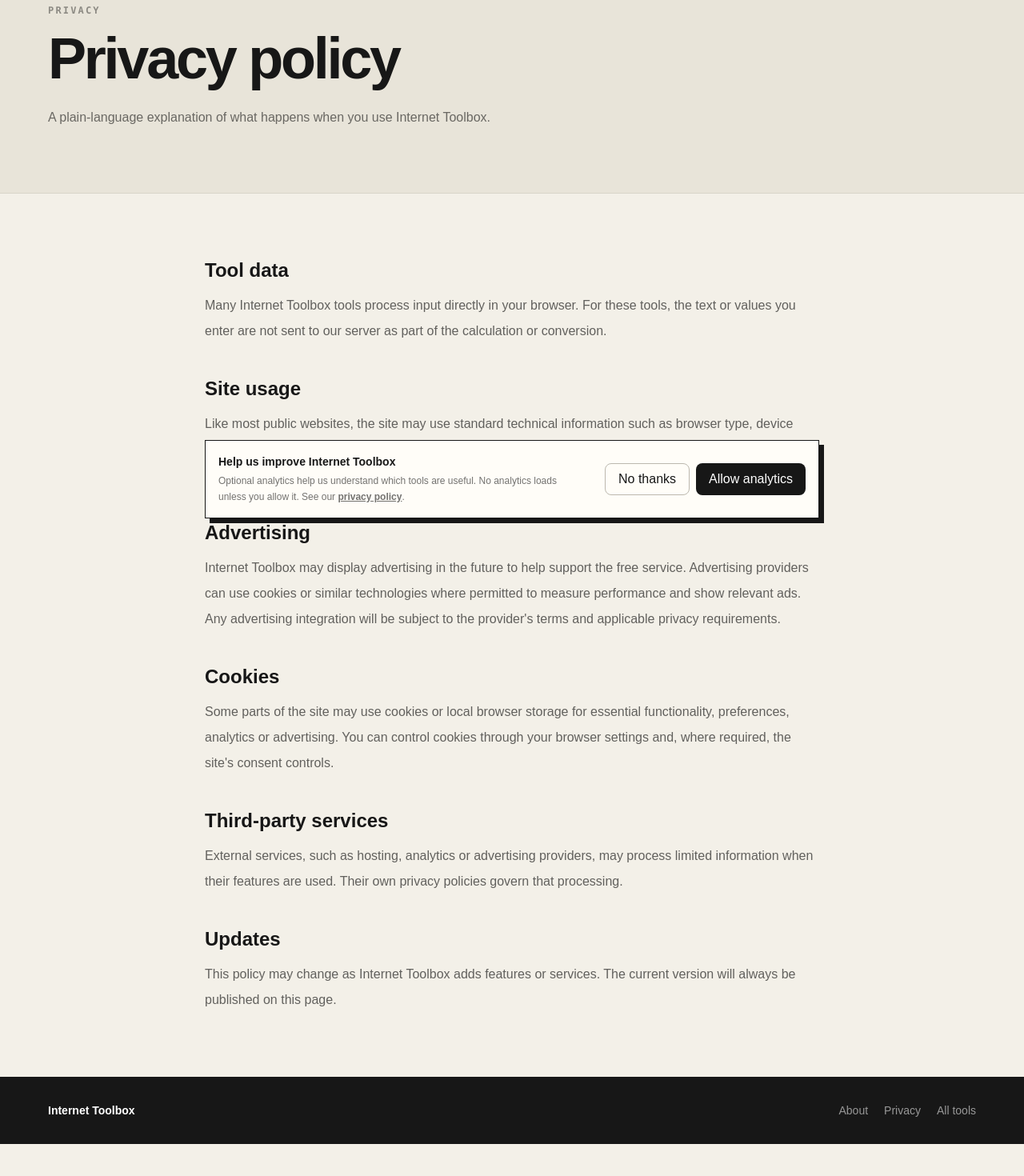
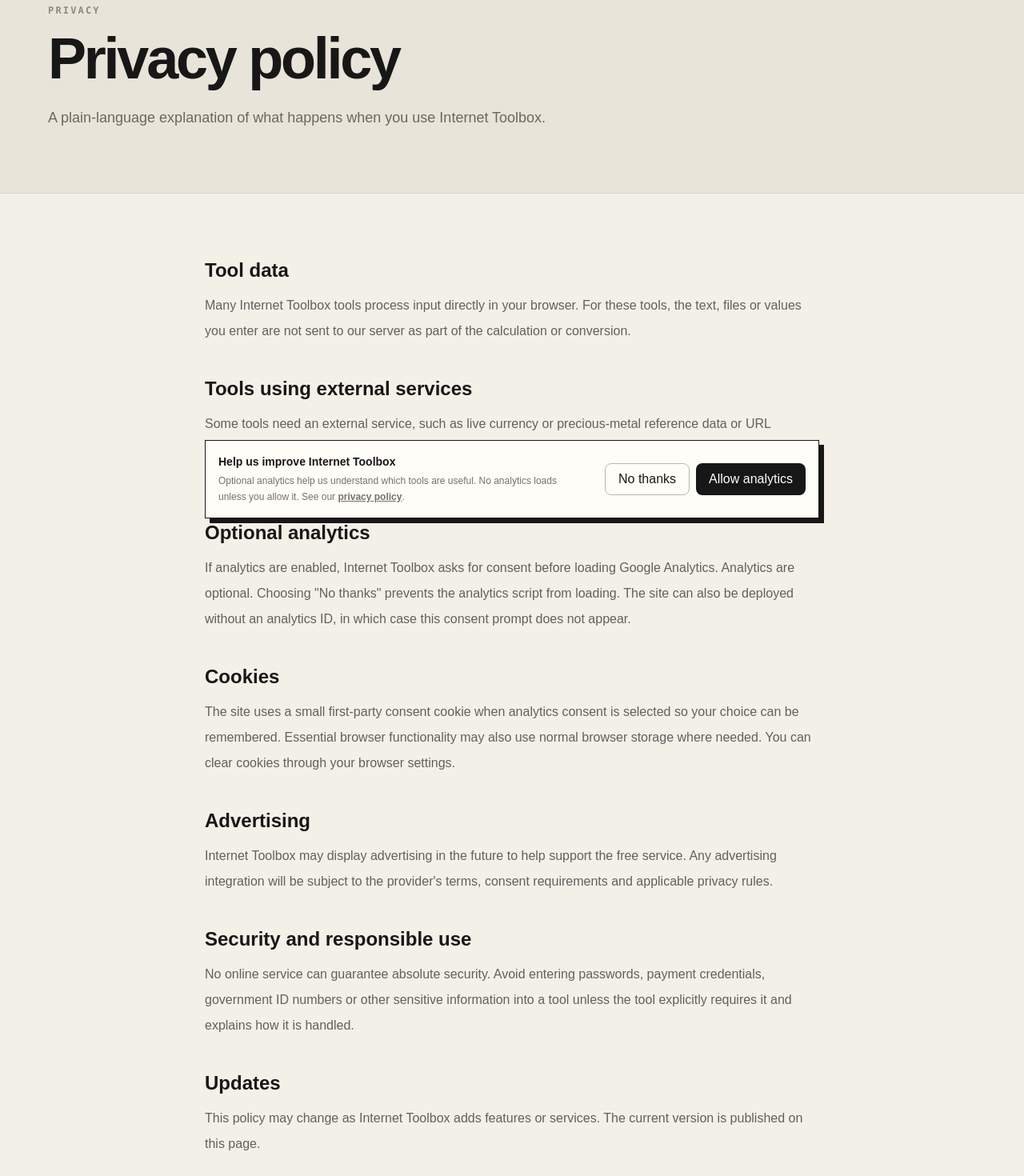
Before and after one commit to factoalbum/internet-toolbox, a Next.js app: page /privacy in a window 1280 px wide. Shown: the part 140-1610 px from the top of the page at 80% size. Before the commit the page ends 1570 px from the top, so only its background shows below. Built offline with nearby package versions, Linux system fonts and the light colour scheme; no server answers.

Commit message:
Clarify analytics and cookie privacy controls

```diff
--- a/app/privacy/page.tsx
+++ b/app/privacy/page.tsx
@@ -3,34 +3,25 @@
 
 export const metadata = {
   title: "Privacy Policy",
-  description: "How Internet Toolbox handles information when you use the site and its tools.",
+  description: "How Internet Toolbox handles information, browser processing, analytics and cookies.",
+  alternates: { canonical: "/privacy" },
 };
 
 export default function PrivacyPage() {
   return (
     <main className="min-h-screen bg-[#f3f0e8] text-[#171717]">
       <SiteHeader />
-
-      <section className="border-b border-[#d8d4c9] bg-[#e8e4d9] py-14 md:py-20">
-        <div className="container">
-          <p className="font-mono text-xs font-bold uppercase tracking-[0.18em] text-black/40">Privacy</p>
-          <h1 className="mt-4 text-5xl font-black tracking-[-0.045em] md:text-7xl">Privacy policy</h1>
-          <p className="mt-6 max-w-2xl text-base leading-7 text-black/55">A plain-language explanation of what happens when you use Internet Toolbox.</p>
-        </div>
-      </section>
-
-      <article className="container py-14 md:py-20">
-        <div className="mx-auto max-w-3xl space-y-10 text-base leading-8 text-black/60">
-          <section><h2 className="text-2xl font-black text-[#171717]">Tool data</h2><p className="mt-3">Many Internet Toolbox tools process input directly in your browser. For these tools, the text or values you enter are not sent to our server as part of the calculation or conversion.</p></section>
-          <section><h2 className="text-2xl font-black text-[#171717]">Site usage</h2><p className="mt-3">Like most public websites, the site may use standard technical information such as browser type, device information and basic request data for security, reliability and performance. If analytics or advertising services are enabled, those providers may process information according to their own policies.</p></section>
-          <section><h2 className="text-2xl font-black text-[#171717]">Advertising</h2><p className="mt-3">Internet Toolbox may display advertising in the future to help support the free service. Advertising providers can use cookies or similar technologies where permitted to measure performance and show relevant ads. Any advertising integration will be subject to the provider&apos;s terms and applicable privacy requirements.</p></section>
-          <section><h2 className="text-2xl font-black text-[#171717]">Cookies</h2><p className="mt-3">Some parts of the site may use cookies or local browser storage for essential functionality, preferences, analytics or advertising. You can control cookies through your browser settings and, where required, the site&apos;s consent controls.</p></section>
-          <section><h2 className="text-2xl font-black text-[#171717]">Third-party services</h2><p className="mt-3">External services, such as hosting, analytics or advertising providers, may process limited information when their features are used. Their own privacy policies govern that processing.</p></section>
-          <section><h2 className="text-2xl font-black text-[#171717]">Updates</h2><p className="mt-3">This policy may change as Internet Toolbox adds features or services. The current version will always be published on this page.</p></section>
-        </div>
-      </article>
-
-      <footer className="bg-[#171717] text-white"><div className="container flex flex-col gap-4 py-8 text-sm sm:flex-row sm:items-center sm:justify-between"><p className="font-semibold">Internet Toolbox</p><div className="flex flex-wrap gap-5 text-white/55"><Link href="/about" className="hover:text-white">About</Link><Link href="/privacy" className="hover:text-white">Privacy</Link><Link href="/tools" className="hover:text-white">All tools</Link></div></div></footer>
+      <section className="border-b border-[#d8d4c9] bg-[#e8e4d9] py-14 md:py-20"><div className="container"><p className="font-mono text-xs font-bold uppercase tracking-[0.18em] text-black/40">Privacy</p><h1 className="mt-4 text-5xl font-black tracking-[-0.045em] md:text-7xl">Privacy policy</h1><p className="mt-6 max-w-2xl text-base leading-7 text-black/55 md:text-lg">A plain-language explanation of what happens when you use Internet Toolbox.</p></div></section>
+      <article className="container py-14 md:py-20"><div className="mx-auto max-w-3xl space-y-10 text-base leading-8 text-black/60">
+        <section><h2 className="text-2xl font-black text-[#171717]">Tool data</h2><p className="mt-3">Many Internet Toolbox tools process input directly in your browser. For these tools, the text, files or values you enter are not sent to our server as part of the calculation or conversion.</p></section>
+        <section><h2 className="text-2xl font-black text-[#171717]">Tools using external services</h2><p className="mt-3">Some tools need an external service, such as live currency or precious-metal reference data or URL shortening. When a tool uses an external service, the request may be sent to that provider. Check the tool&apos;s own explanation before using it with sensitive information.</p></section>
+        <section><h2 className="text-2xl font-black text-[#171717]">Optional analytics</h2><p className="mt-3">If analytics are enabled, Internet Toolbox asks for consent before loading Google Analytics. Analytics are optional. Choosing &quot;No thanks&quot; prevents the analytics script from loading. The site can also be deployed without an analytics ID, in which case this consent prompt does not appear.</p></section>
+        <section><h2 className="text-2xl font-black text-[#171717]">Cookies</h2><p className="mt-3">The site uses a small first-party consent cookie when analytics consent is selected so your choice can be remembered. Essential browser functionality may also use normal browser storage where needed. You can clear cookies through your browser settings.</p></section>
+        <section><h2 className="text-2xl font-black text-[#171717]">Advertising</h2><p className="mt-3">Internet Toolbox may display advertising in the future to help support the free service. Any advertising integration will be subject to the provider&apos;s terms, consent requirements and applicable privacy rules.</p></section>
+        <section><h2 className="text-2xl font-black text-[#171717]">Security and responsible use</h2><p className="mt-3">No online service can guarantee absolute security. Avoid entering passwords, payment credentials, government ID numbers or other sensitive information into a tool unless the tool explicitly requires it and explains how it is handled.</p></section>
+        <section><h2 className="text-2xl font-black text-[#171717]">Updates</h2><p className="mt-3">This policy may change as Internet Toolbox adds features or services. The current version is published on this page.</p></section>
+      </div></article>
+      <footer className="bg-[#171717] text-white"><div className="container flex flex-col gap-4 py-8 text-sm sm:flex-row sm:items-center sm:justify-between"><p className="font-semibold">Internet Toolbox</p><div className="flex flex-wrap gap-5 text-white/55"><Link href="/about" className="hover:text-white">About</Link><Link href="/privacy" className="hover:text-white">Privacy</Link><Link href="/terms" className="hover:text-white">Terms</Link><Link href="/faq" className="hover:text-white">FAQ</Link><Link href="/support" className="hover:text-white">Support</Link><Link href="/tools" className="hover:text-white">All tools</Link></div></div></footer>
     </main>
   );
 }
```
